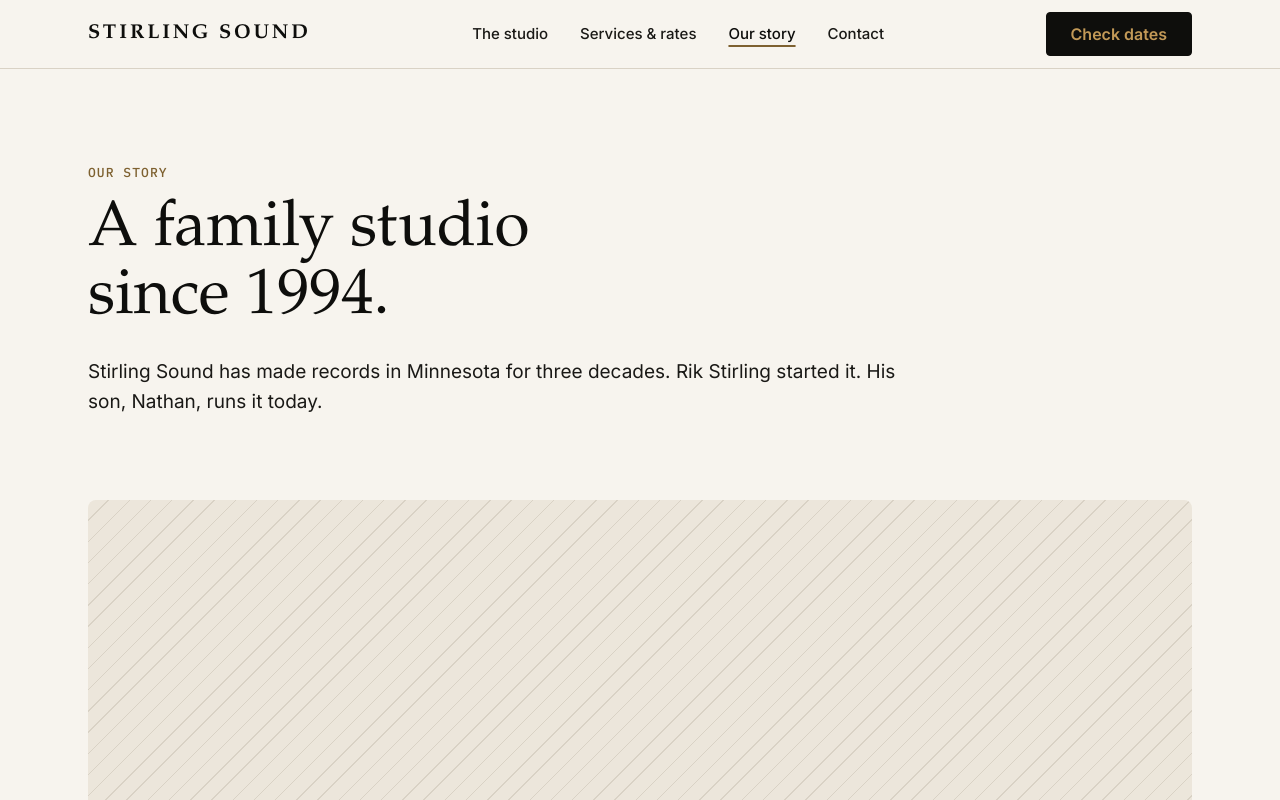
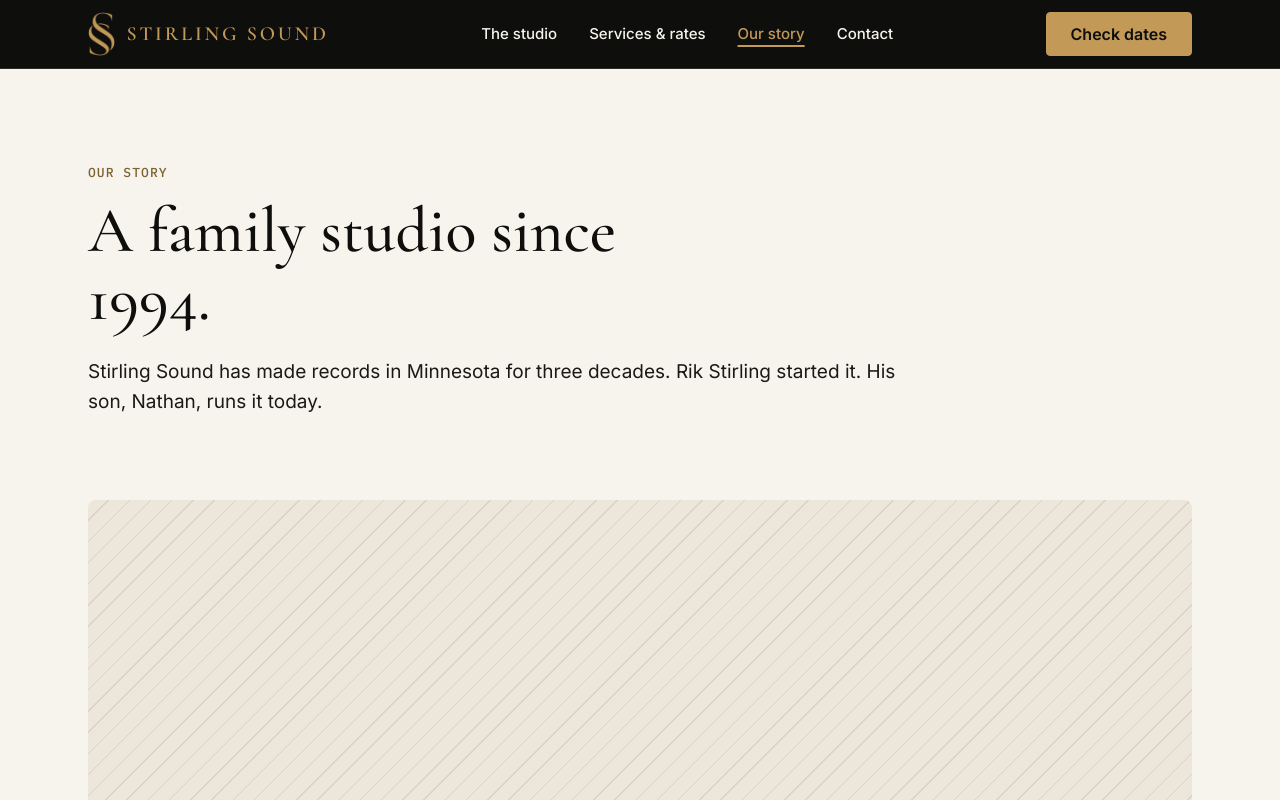
Before and after one commit to tmadrinich/stirling-sound-site, a plain HTML site: page about.html in a window 1280 px wide. Shown: the top 800 px of the page. Drawn offline with nearby package versions, Linux system fonts and the light colour scheme.

Commit message:
Put the logo in the header and footer, dark header, favicons and theme-color
Co-Authored-By: Claude Opus 5.5 <noreply@anthropic.com>
Claude-Session: https://claude.ai/code/session_01B2YpTXVxc1c8UCDzE9TY6x

```diff
--- a/about.html
+++ b/about.html
@@ -8,16 +8,20 @@
 <meta name="robots" content="noindex"><!-- remove at launch -->
 <link rel="preconnect" href="https://fonts.googleapis.com">
 <link rel="preconnect" href="https://fonts.gstatic.com" crossorigin>
-<link href="https://fonts.googleapis.com/css2?family=Fraunces:opsz,wght@9..144,400..600&family=IBM+Plex+Mono:wght@400;500&family=Inter:wght@400;500;600&display=swap" rel="stylesheet">
+<link href="https://fonts.googleapis.com/css2?family=Cormorant+Garamond:wght@500;600&family=IBM+Plex+Mono:wght@400;500&family=Inter:wght@400;500;600&display=swap" rel="stylesheet">
+<link rel="icon" href="favicon.ico" sizes="48x48">
+<link rel="icon" href="brand/favicon-32.png" type="image/png" sizes="32x32">
+<link rel="apple-touch-icon" href="brand/apple-touch-icon.png">
+<meta name="theme-color" content="#0E0E0C">
 <link rel="stylesheet" href="css/tokens.css">
 <link rel="stylesheet" href="css/base.css">
 <link rel="stylesheet" href="css/site.css">
 </head>
 <body>
 <a class="skip" href="#main">Skip to content</a>
-<header class="site-header">
+<header class="site-header" data-theme="dark">
   <div class="container">
-    <a class="wordmark" href="index.html">Stirling Sound</a>
+    <a class="wordmark" href="index.html"><img src="brand/monogram-gold.png" alt="" width="116" height="192"><span>Stirling Sound</span></a>
     <nav class="nav" aria-label="Main"><a href="gear.html">The studio</a><a href="services.html">Services &amp; rates</a><a href="about.html" aria-current="page">Our story</a><a href="contact.html">Contact</a></nav>
     <a class="btn header-cta" href="contact.html">Check dates</a>
     <details class="menu">
@@ -84,7 +88,7 @@
   </div>
 </section>
 
-<section class="section cta-band" data-theme="lake" aria-labelledby="cta-title">
+<section class="section cta-band" data-theme="dark" aria-labelledby="cta-title">
   <div class="container">
     <p class="eyebrow">Booking</p>
     <h2 id="cta-title">Tell us about the record.</h2>
@@ -97,7 +101,7 @@
   <div class="container">
     <div class="footer-grid">
       <div class="footer-brand">
-        <a class="wordmark" href="index.html">Stirling Sound</a>
+        <a href="index.html"><img class="logo-badge" src="brand/logo-badge.webp" alt="Stirling Sound" width="480" height="480" loading="lazy"></a>
         <p>A family-run recording studio on <span class="tbd">[LAKE NAME]</span>, Minnesota. Since 1994.</p>
       </div>
       <div>
```
Also changed, not shown: contact.html (+8 -4 lines), gear.html (+9 -5 lines), index.html (+9 -5 lines), services.html (+10 -6 lines).
